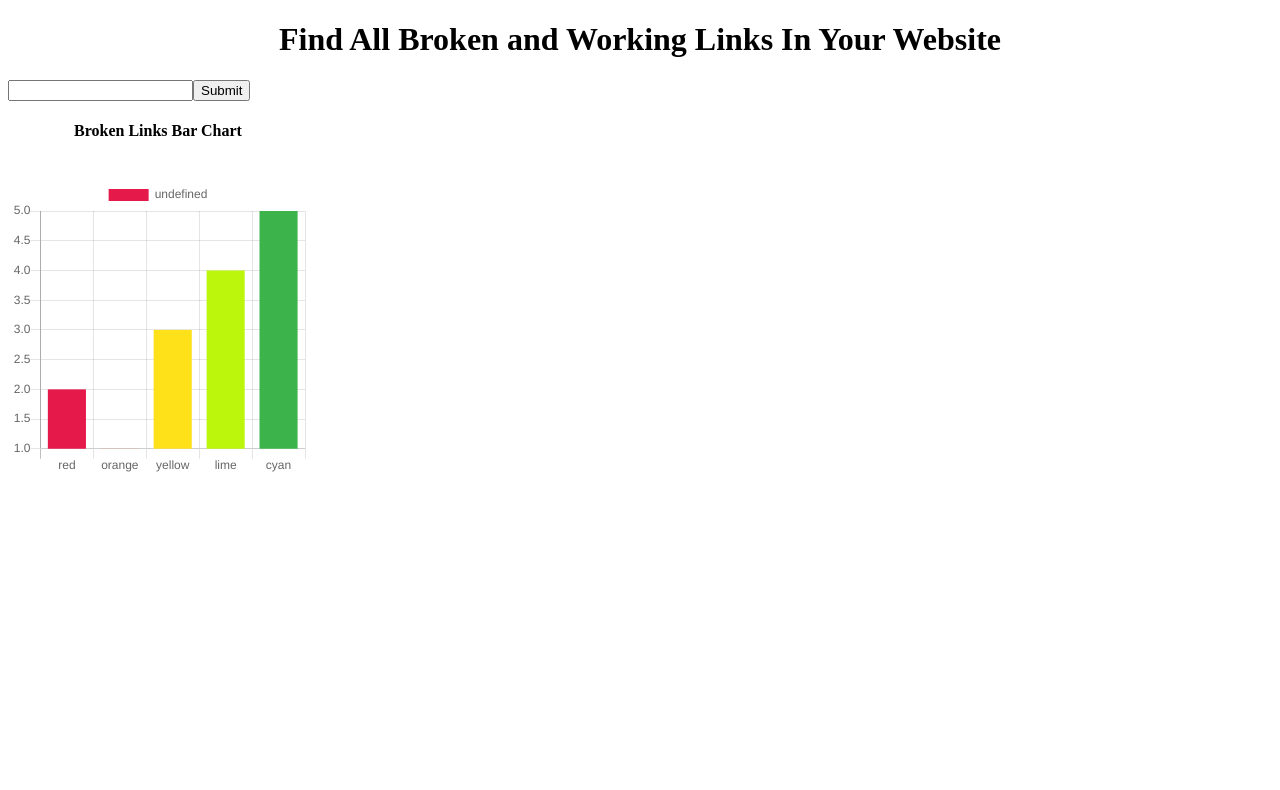
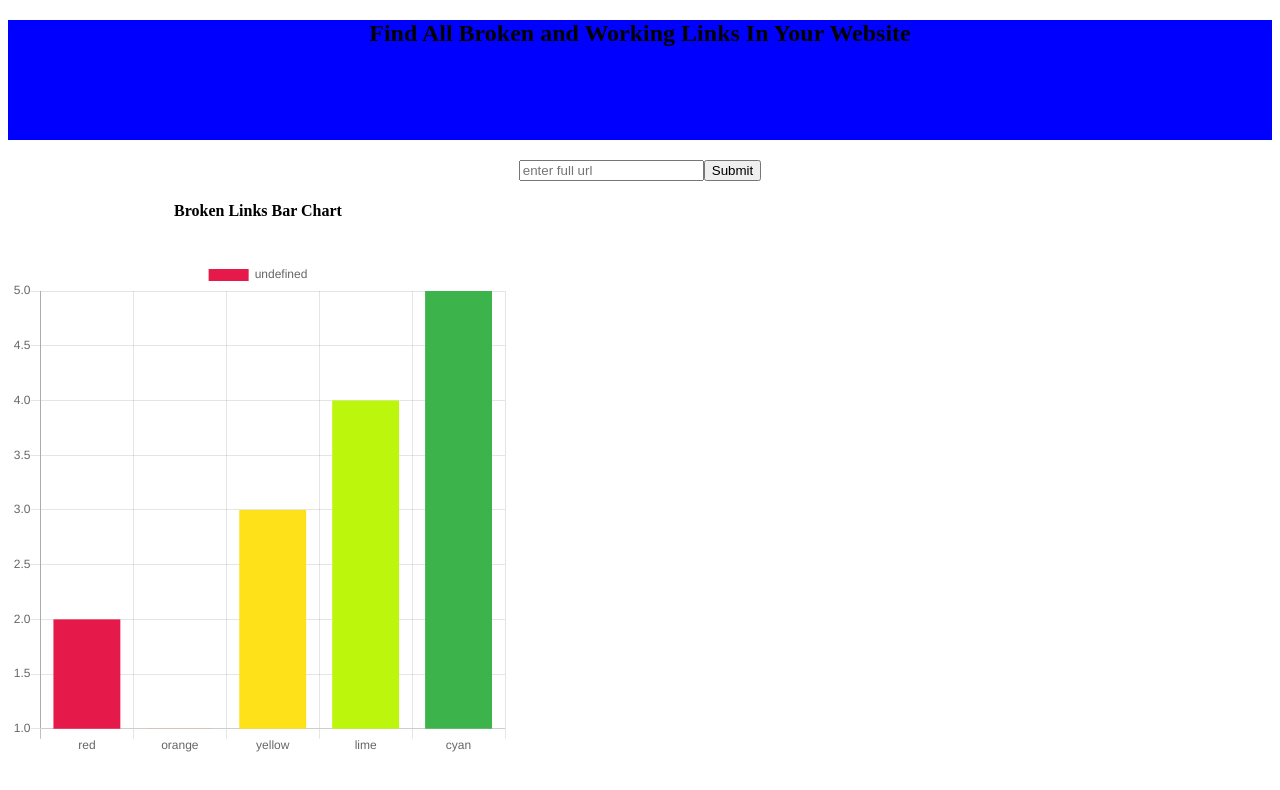
Before and after one commit to HassanBharu/fe-crawler, a React (Create React App) app: page / in a window 1280 px wide. Shown: the top 790 px of the page. Built offline with nearby package versions, Linux system fonts and the light colour scheme.

Commit message:
added some styling

```diff
--- a/src/App.css
+++ b/src/App.css
@@ -34,6 +34,6 @@
 .chart-container {
   display: flex;
   flex-direction: column;
-  width: 300px;
+  width: 500px;
   text-align: center;
 }
--- a/src/App.js
+++ b/src/App.js
@@ -10,7 +10,7 @@ class App extends Component {
   };
   render() {
     return (
-      <div>
+      <div className="App">
         <Header />
         <MyInput />
         <Chart />
--- a/src/api.js
+++ b/src/api.js
@@ -1,6 +1,7 @@
 import axios from "axios";
 
 export const crawlUrl = url => {
+  console.log("IN API CRAWLURL FUNCTION");
   return axios.get(url).then(({ data }) => {
     console.log(data);
   });
--- a/src/components/MyInput.js
+++ b/src/components/MyInput.js
@@ -8,7 +8,12 @@ class MyInput extends Component {
   render() {
     return (
       <form onSubmit={this.handleSubmit}>
-        <input onChange={this.handleChange} type="text" />
+        <input
+          placeholder="enter full url"
+          required={true}
+          onChange={this.handleChange}
+          type="text"
+        />
         <button>Submit</button>
       </form>
     );
--- a/src/components/header.js
+++ b/src/components/header.js
@@ -2,9 +2,15 @@ import React from "react";
 
 const Header = () => {
   return (
-    <h1 style={{ textAlign: "center" }}>
+    <h2
+      style={{
+        textAlign: "center",
+        backgroundColor: "blue",
+        height: "15vh"
+      }}
+    >
       Find All Broken and Working Links In Your Website
-    </h1>
+    </h2>
   );
 };
 
```
